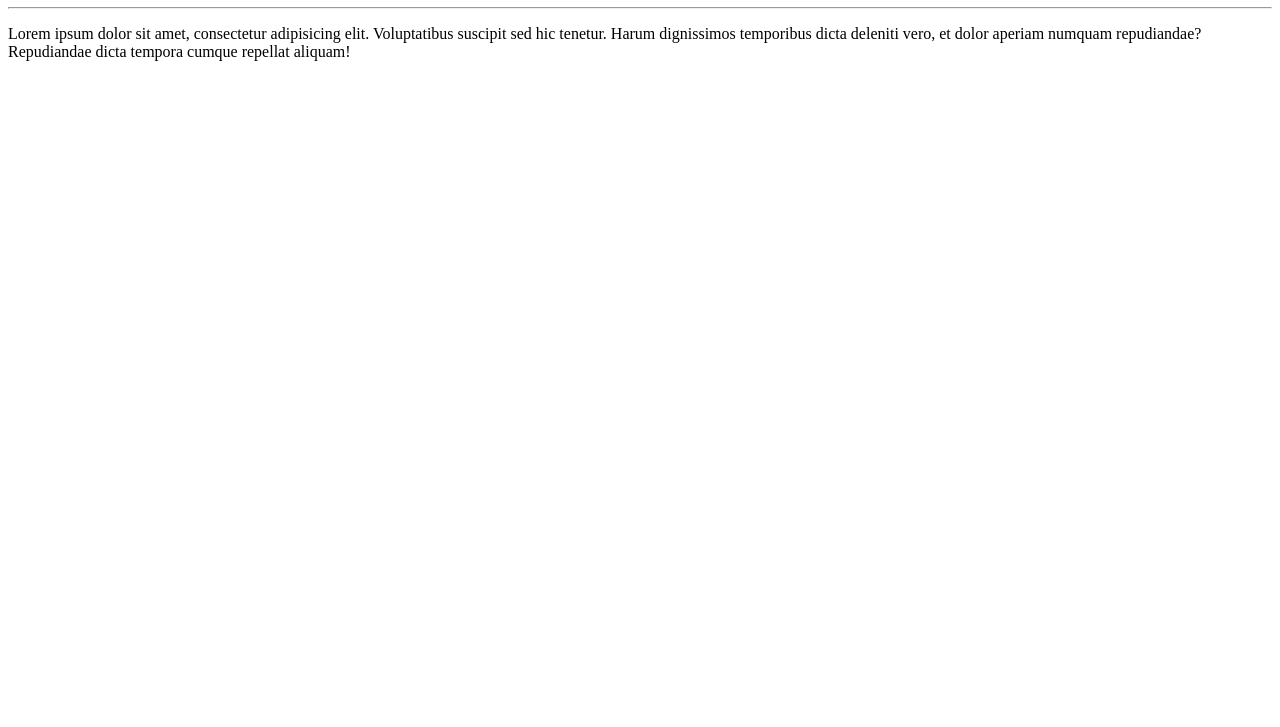
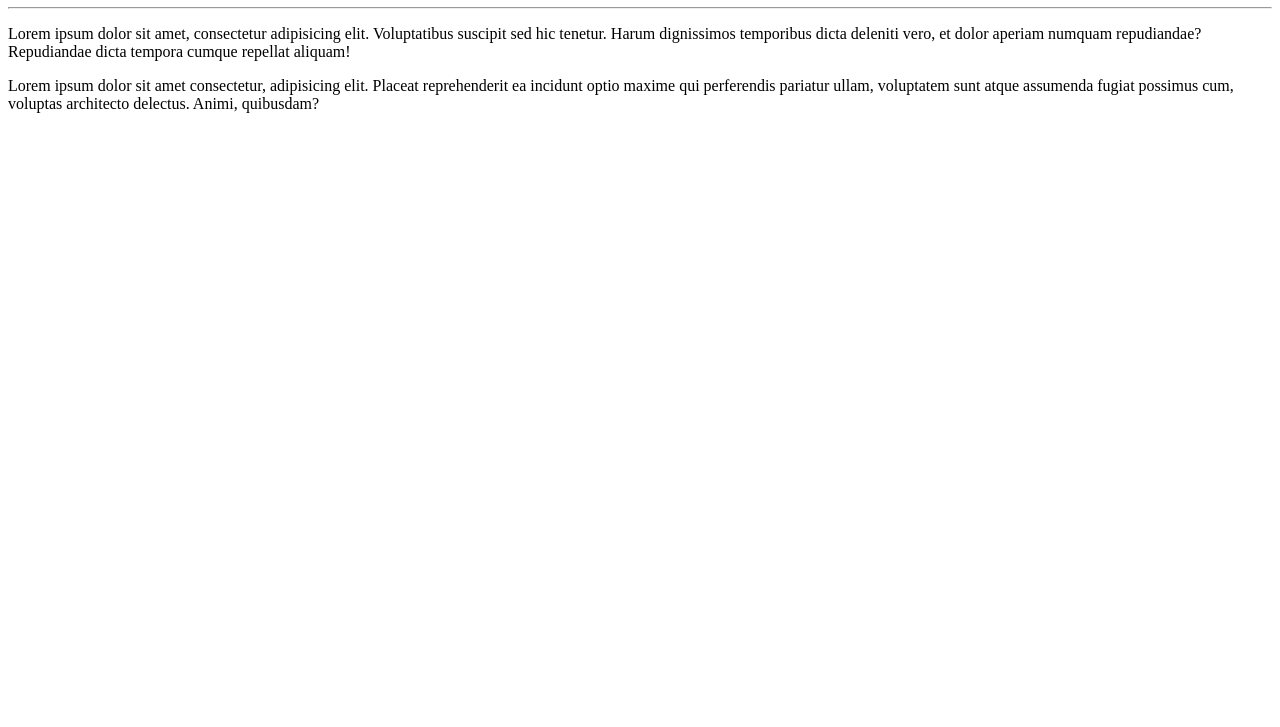
Before and after one commit to riqie/Hello_World, a plain HTML site: page Site-Exemplo/index.html in a window 1280 px wide. Shown: the part 73-800 px from the top of the page. Drawn offline with Linux system fonts and the light colour scheme.

Commit message:
Adicionei um parágrafo

```diff
--- a/Site-Exemplo/index.html
+++ b/Site-Exemplo/index.html
@@ -9,5 +9,6 @@
     <h1>Olá, Mundo!</h1>
     <hr>
     <p>Lorem ipsum dolor sit amet, consectetur adipisicing elit. Voluptatibus suscipit sed hic tenetur. Harum dignissimos temporibus dicta deleniti vero, et dolor aperiam numquam repudiandae? Repudiandae dicta tempora cumque repellat aliquam!</p>
+    <p>Lorem ipsum dolor sit amet consectetur, adipisicing elit. Placeat reprehenderit ea incidunt optio maxime qui perferendis pariatur ullam, voluptatem sunt atque assumenda fugiat possimus cum, voluptas architecto delectus. Animi, quibusdam?</p>
 </body>
 </html>
```
